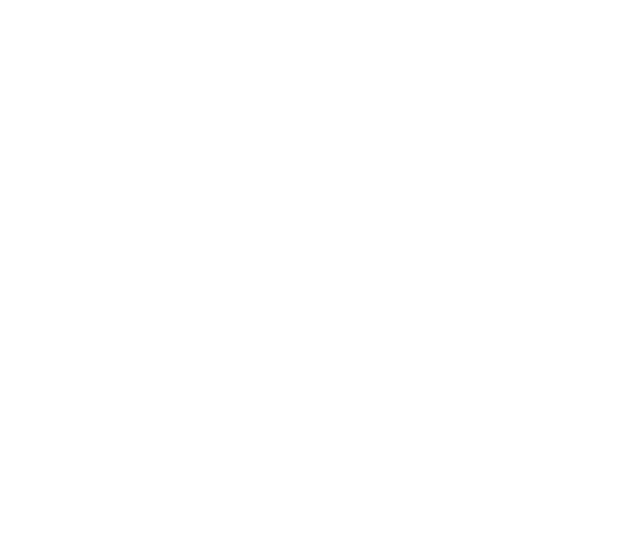
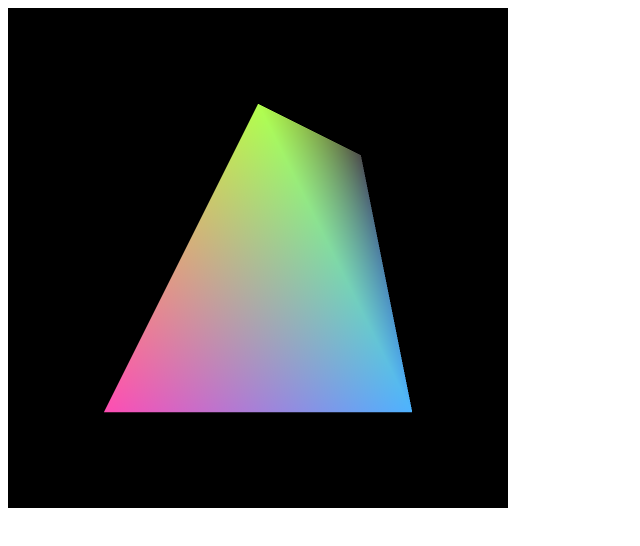
Before and after one commit to bacchus123/webgl, a plain HTML site: page index.html in a window 1280 px wide. Shown: the whole page, without its empty margins (0-640 px from the left). Drawn offline with Linux system fonts and the light colour scheme.

Commit message:
drawElements now works, couldn't see things before since I was using the matrix library poorly, remember always read the documentation

```diff
--- a/index.html
+++ b/index.html
@@ -1,5 +1,8 @@
+<!DOCTYPE html>
+<meta charset="UTF-8">
 <html>
 <head>
+
 <title> Testing Out WebGL</title>
 <script type="text/javascript" src="gl-matrix.js"></script>
 <script type="text/javascript" src="webgl.js"></script>
--- a/webgl.js
+++ b/webgl.js
@@ -12,8 +12,6 @@ function initGL(canvasId){
 	}catch(ex){
 		alert("Unable to create WebGl Context");
 	}
-	gl.clearColor(1.0, 0.5, 0.2, 1.0);
-    gl.enable(gl.DEPTH_TEST);
 
     return gl;
 }
@@ -94,14 +92,19 @@ function getProgram (gl,fragName, vertName, uniformNames, variableNames) {
 
 function main(){
 	var gl = initGL('webglCanvas');
+	gl.clearColor(0.0, 0.0, 0.0, 1.0);
+    gl.enable(gl.DEPTH_TEST);
+
 	var model = {
-		verts : [1.0, 0.0, 0.0,
-				0.0, 1.0, 0.0,
-				0.0, 0.0, 1.0],
-		colors : [0.35, 0.0, 0.44, 1.0,
-					0.44, 0.0, 0.0, 1.0,
-					1.0, 0.0, 1.0, 1.0],
-		indicies : [0,1,2]
+		verts : [0.0,  1.0,  0.0,
+        -1.0, -1.0,  0.0,
+         1.0, -1.0,  0.0,
+         1.0, 1.0, -0.5],
+		colors : [0.7, 1.0, 0.3, 1.0,
+					1.0, 0.3, 0.7, 1.0,
+					0.3, 0.7, 1.0, 1.0,
+					0.3, 0.3, 0.3, 1.0],
+		indicies : [0,1,2,0,2,3]
 	};
 	var vertBuff = initBuffer(gl, model.verts, gl.ARRAY_BUFFER , 3);
 	var colorBuff = initBuffer(gl, model.colors, gl.ARRAY_BUFFER , 4);
@@ -109,11 +112,9 @@ function main(){
 
 	var program = getProgram(gl, 'shader-fs', 'shader-vs', ['pMatrix', 'mvMatrix'], ['VertexPosition', 'VertexColor']);
 	var model = mat4.create();
-	mat4.translate(model, model, [1, .5, -7]);
-	var perspective = mat4.perspective(mat4.create(), 3.14159, .01, 100);
+    mat4.translate(model, model, [0, 0.0, -1.0]);
+    var perspective = mat4.perspective(mat4.create(), 90, gl.viewWidth/gl.viewHeight, 0.01, 1000);
 	draw(gl,model, perspective, program, indexBuffer, vertBuff, colorBuff);
-
-
 }
 
 
@@ -128,14 +129,17 @@ function draw(gl, mvMatrix,pMatrix, program, indexBuffer, vertexBuffer, colorBuf
 	gl.uniformMatrix4fv(program['pMatrix'], false,  pMatrix);
 	gl.uniformMatrix4fv(program['mvMatrix'], false, mvMatrix);
 
-	gl.bindBuffer(gl.ARRAY_BUFFER, vertexBuffer);
-	gl.enableVertexAttribArray(program['VertexPosition']);
-	gl.vertexAttribPointer(program['VertexPosition'], vertexBuffer.elmSize, gl.FLOAT,false, 0, 0);
 
 	gl.bindBuffer(gl.ARRAY_BUFFER, colorBuffer);
 	gl.enableVertexAttribArray(program['VertexColor']);
-	gl.vertexAttribPointer(program['VertexColor'], colorBuffer.elmSize, gl.FLOAT,false, 0, 0);
+	gl.vertexAttribPointer(program['VertexColor'], colorBuffer.elmSize, gl.FLOAT, false, 0, 0);
+
+	gl.bindBuffer(gl.ARRAY_BUFFER, vertexBuffer);
+	gl.enableVertexAttribArray(program['VertexPosition']);
+	gl.vertexAttribPointer(program['VertexPosition'], vertexBuffer.elmSize, gl.FLOAT, false, 0, 0);
+
+
 
 	gl.bindBuffer(gl.ELEMENT_ARRAY_BUFFER, indexBuffer);
-	gl.drawElements(gl.TRIANGLES, indexBuffer.numItems, gl.UNSIGNED_SHORT, 0);
+	gl.drawElements(gl.TRIANGLES, indexBuffer.numItems,gl.UNSIGNED_SHORT, 0);
 }
```
Also changed, not shown: gl-model.js (deleted).
